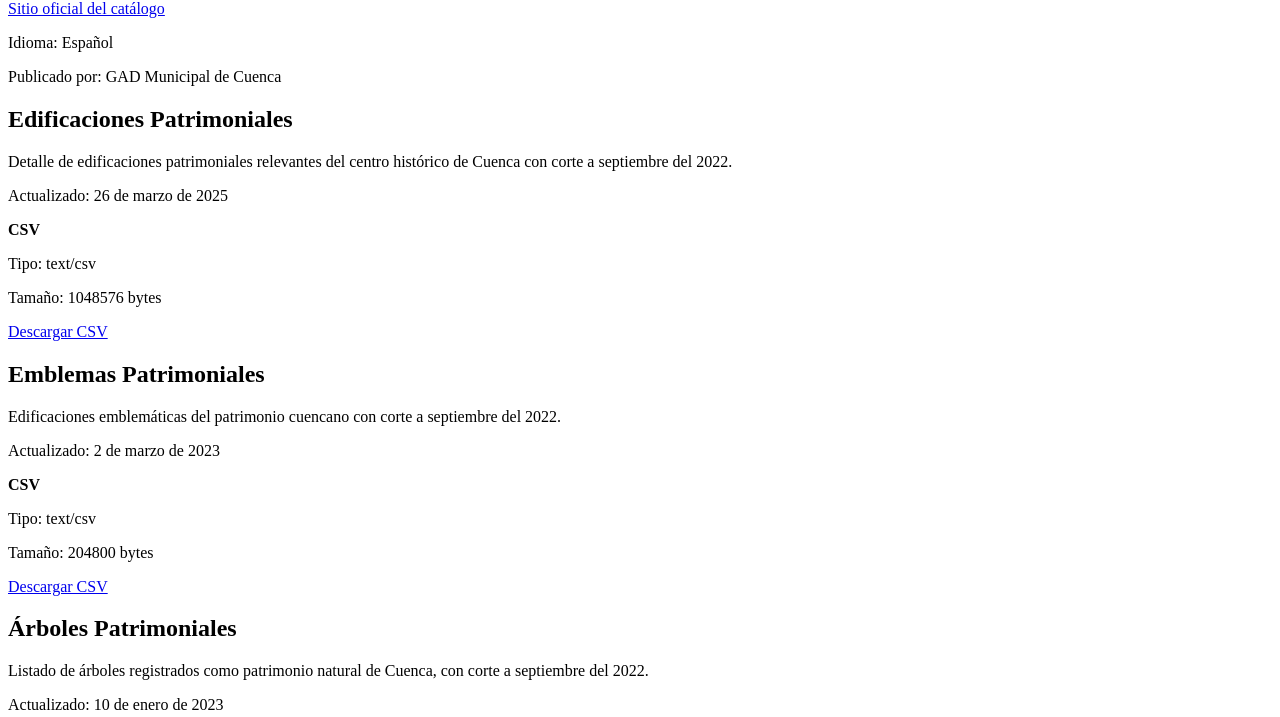
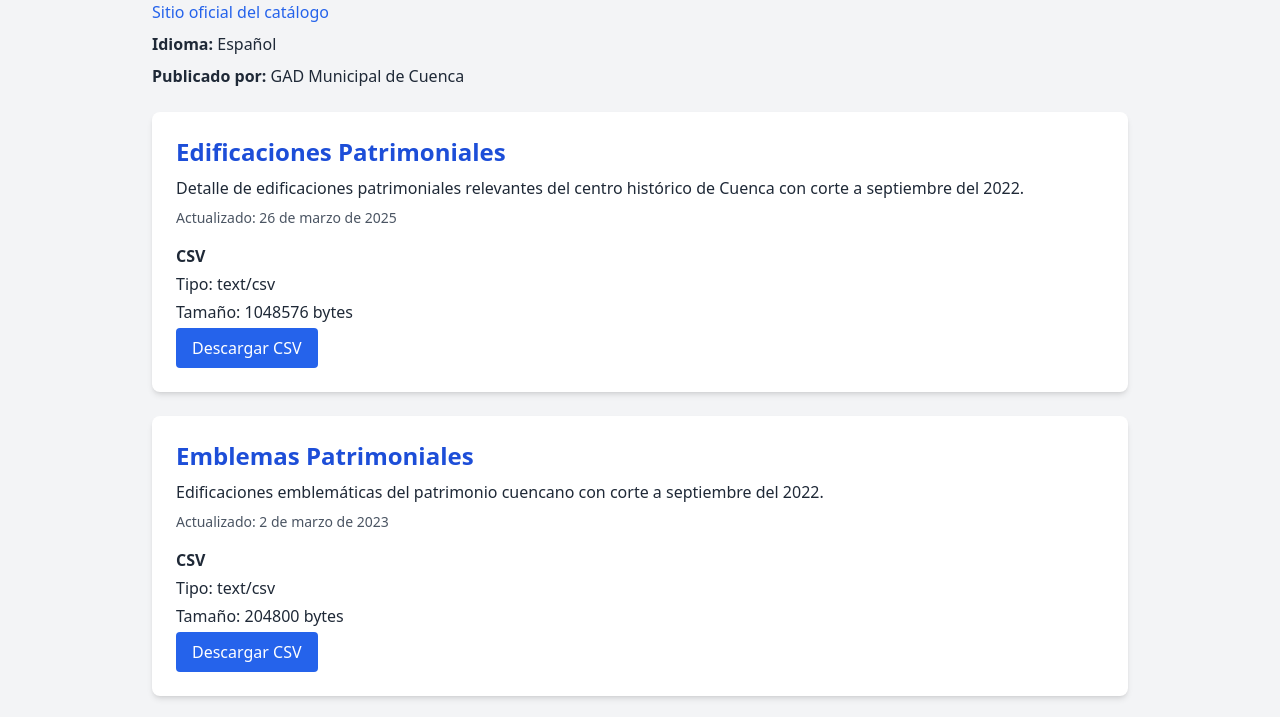
Before and after one commit to cuervo616/PracticaTutorial2, a plain HTML site: page index.html in a window 1280 px wide. Shown: the part 80-797 px from the top of the page. Drawn offline with nearby package versions, Linux system fonts and the light colour scheme.

Commit message:
style: aplicar estilos

```diff
--- a/index.html
+++ b/index.html
@@ -1,5 +1,6 @@
 <!DOCTYPE html>
 <html
+  lang="es"
   prefix="dcat: http://www.w3.org/ns/dcat#
                dct: http://purl.org/dc/terms/
                rdf: http://www.w3.org/1999/02/22-rdf-syntax-ns#
@@ -8,41 +9,55 @@
   <head>
     <meta charset="utf-8" />
     <title>Catálogo de Cultura y Patrimonio - Cuenca</title>
+    <script src="https://cdn.tailwindcss.com"></script>
   </head>
-  <body>
+  <body class="bg-gray-100 font-sans text-gray-800">
     <div
       typeof="dcat:Catalog"
       resource="http://example.org/catalogo-cultura-cuenca"
+      class="max-w-5xl mx-auto p-6"
     >
-      <h1 property="dct:title">Catálogo de Cultura y Patrimonio - Cuenca</h1>
-      <p>
+      <h1 property="dct:title" class="text-4xl font-bold text-blue-800 mb-4">
+        Catálogo de Cultura y Patrimonio - Cuenca
+      </h1>
+      <p class="mb-2">
         <a
           property="foaf:homepage"
           href="https://cuencaendatos.cuenca.gob.ec/group/cultura-y-patrimonio"
-          >Sitio oficial del catálogo</a
+          class="text-blue-600 hover:underline"
         >
+          Sitio oficial del catálogo
+        </a>
       </p>
       <p
         property="dct:language"
         resource="http://id.loc.gov/vocabulary/iso639-1/es"
+        class="mb-2"
       >
-        Idioma: Español
+        <strong>Idioma:</strong> Español
       </p>
       <p
         property="dct:publisher"
         resource="https://cuencaendatos.cuenca.gob.ec/organization/gad-cuenca"
+        class="mb-6"
       >
-        Publicado por: GAD Municipal de Cuenca
+        <strong>Publicado por:</strong> GAD Municipal de Cuenca
       </p>
 
-      <!-- Dataset 1 -->
+      <!-- Dataset Card -->
       <div
         property="dcat:dataset"
         typeof="dcat:Dataset"
         resource="http://example.org/edificaciones-patrimoniales"
+        class="bg-white p-6 mb-6 rounded-lg shadow-md"
       >
-        <h2 property="dct:title">Edificaciones Patrimoniales</h2>
-        <p property="dct:description">
+        <h2
+          property="dct:title"
+          class="text-2xl font-semibold text-blue-700 mb-2"
+        >
+          Edificaciones Patrimoniales
+        </h2>
+        <p property="dct:description" class="mb-2">
           Detalle de edificaciones patrimoniales relevantes del centro histórico
           de Cuenca con corte a septiembre del 2022.
         </p>
@@ -50,10 +65,15 @@
           property="dct:modified"
           content="2025-03-26T00:00:00Z"
           datatype="xsd:dateTime"
+          class="mb-4 text-sm text-gray-600"
         >
           Actualizado: 26 de marzo de 2025
         </p>
-        <div property="dcat:distribution" typeof="dcat:Distribution">
+        <div
+          property="dcat:distribution"
+          typeof="dcat:Distribution"
+          class="space-y-1"
+        >
           <p><strong property="dct:title">CSV</strong></p>
           <p>Tipo: <span property="dcat:mediaType">text/csv</span></p>
           <p>
@@ -64,19 +84,27 @@
           <a
             href="https://cuencaendatos.cuenca.gob.ec/dataset/c780c09c-fb7e-4aa7-8506-72e6a5d86318/resource/55b6d7e3-aa30-427d-a94a-4bf0c57a0b8a/download/gadcuenca_edificacionespatrimoniales_2022septiembre.csv"
             property="dcat:accessURL"
-            >Descargar CSV</a
+            class="inline-block mt-2 px-4 py-2 bg-blue-600 text-white rounded hover:bg-blue-700"
           >
+            Descargar CSV
+          </a>
         </div>
       </div>
 
-      <!-- Dataset 2 -->
+      <!-- Dataset Card -->
       <div
         property="dcat:dataset"
         typeof="dcat:Dataset"
         resource="http://example.org/emblemas-patrimoniales"
+        class="bg-white p-6 mb-6 rounded-lg shadow-md"
       >
-        <h2 property="dct:title">Emblemas Patrimoniales</h2>
-        <p property="dct:description">
+        <h2
+          property="dct:title"
+          class="text-2xl font-semibold text-blue-700 mb-2"
+        >
+          Emblemas Patrimoniales
+        </h2>
+        <p property="dct:description" class="mb-2">
           Edificaciones emblemáticas del patrimonio cuencano con corte a
           septiembre del 2022.
         </p>
@@ -84,10 +112,15 @@
           property="dct:modified"
           content="2023-03-02T00:00:00Z"
           datatype="xsd:dateTime"
+          class="mb-4 text-sm text-gray-600"
         >
           Actualizado: 2 de marzo de 2023
         </p>
-        <div property="dcat:distribution" typeof="dcat:Distribution">
+        <div
+          property="dcat:distribution"
+          typeof="dcat:Distribution"
+          class="space-y-1"
+        >
           <p><strong property="dct:title">CSV</strong></p>
           <p>Tipo: <span property="dcat:mediaType">text/csv</span></p>
           <p>
@@ -98,19 +131,27 @@
           <a
             href="https://cuencaendatos.cuenca.gob.ec/dataset/30a7c379-0e01-40cc-a53a-27f78b87ee77/resource/9a7c4b2e-1902-40bc-a631-aebbffbf8e3e/download/gadcuenca_emblemaspatrimoniales_2022septiembre.csv"
             property="dcat:accessURL"
-            >Descargar CSV</a
+            class="inline-block mt-2 px-4 py-2 bg-blue-600 text-white rounded hover:bg-blue-700"
           >
+            Descargar CSV
+          </a>
         </div>
       </div>
 
-      <!-- Dataset 3 -->
+      <!-- Dataset Card -->
       <div
         property="dcat:dataset"
         typeof="dcat:Dataset"
         resource="http://example.org/arboles-patrimoniales"
+        class="bg-white p-6 mb-6 rounded-lg shadow-md"
       >
-        <h2 property="dct:title">Árboles Patrimoniales</h2>
-        <p property="dct:description">
+        <h2
+          property="dct:title"
+          class="text-2xl font-semibold text-blue-700 mb-2"
+        >
+          Árboles Patrimoniales
+        </h2>
+        <p property="dct:description" class="mb-2">
           Listado de árboles registrados como patrimonio natural de Cuenca, con
           corte a septiembre del 2022.
         </p>
@@ -118,10 +159,15 @@
           property="dct:modified"
           content="2023-01-10T00:00:00Z"
           datatype="xsd:dateTime"
+          class="mb-4 text-sm text-gray-600"
         >
           Actualizado: 10 de enero de 2023
         </p>
-        <div property="dcat:distribution" typeof="dcat:Distribution">
+        <div
+          property="dcat:distribution"
+          typeof="dcat:Distribution"
+          class="space-y-1"
+        >
           <p><strong property="dct:title">CSV</strong></p>
           <p>Tipo: <span property="dcat:mediaType">text/csv</span></p>
           <p>
@@ -132,8 +178,10 @@
           <a
             href="https://cuencaendatos.cuenca.gob.ec/dataset/fd6ba9c5-c771-47dc-b0de-da4e22e1a5d3/resource/1b8bfd61-4146-46ca-b075-2773fb4adf8a/download/gadcuenca_arbolespatrimoniales_2022septiembre.csv"
             property="dcat:accessURL"
-            >Descargar CSV</a
+            class="inline-block mt-2 px-4 py-2 bg-blue-600 text-white rounded hover:bg-blue-700"
           >
+            Descargar CSV
+          </a>
         </div>
       </div>
     </div>
```
